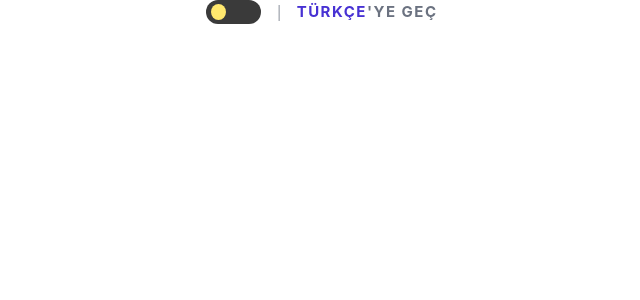
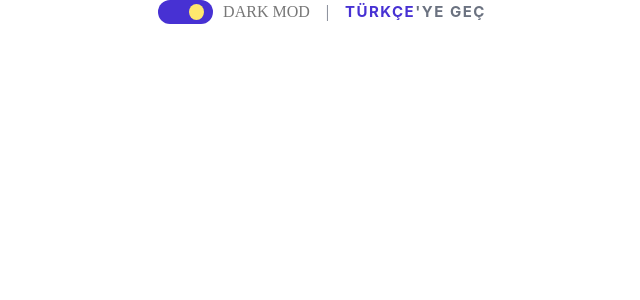
Before and after one commit to deniz244/web-sayfam, a React (Create React App) app: page / in a window 1280 px wide. Shown: the top 300 px of the page, without its empty margins (313-953 px from the left). Built offline with nearby package versions, Linux system fonts and the light colour scheme.

Commit message:
darkmode.js yapıldı

```diff
--- a/src/comps/NavBarComps/DarkMode.js
+++ b/src/comps/NavBarComps/DarkMode.js
@@ -1,23 +1,41 @@
 import "./css/DarkMode.css";
 
+import { useContext, useEffect, useState } from "react";
+import { DarkModeContext } from "../../contexts/DarkModeContext";
+import { LanguageContext } from "../../contexts/LanguageContext";
+
 export default function DarkMode() {
+  const { theme, setTheme } = useContext(DarkModeContext);
+  const { language } = useContext(LanguageContext);
+
+  const [darkMode, setDarkMode] = useState();
+  const [lightMode, setLightMode] = useState();
+
+  useEffect(() => {
+    if (language === "tr-TR") {
+      setDarkMode("KARANLIK MOD");
+      setLightMode("AYDINLIK MOD");
+    } else if (language === "en-US") {
+      setDarkMode("DARK MOD");
+      setLightMode("LIGHT MOD");
+    }
+  }, [language]);
+
   return (
     <div className="mode">
       <label htmlFor="theme-toggle" className="switch">
-        <input id="theme-toggle" type="checkbox" />
+        <input
+          id="theme-toggle"
+          type="checkbox"
+          onChange={() => setTheme(!theme)}
+          checked={theme}
+        />
         <span className="slider round"></span>
+        <span className={theme === false ? "slider2 round2" : ""}></span>
       </label>
+      <p style={{ color: theme === true ? "#777777" : "#D9D9D9" }}>
+        {theme === false ? lightMode : darkMode}
+      </p>
     </div>
   );
 }
-
-/* onChange={() => setTheme(!theme)}
-          checked={theme}
-
-          <span className={theme === false ? "slider2 round2" : ""}></span>
-
-          <p style={{ color: theme === true ? "#777777" : "#D9D9D9" }}>
-        {theme === false ? lightMode : darkMode}
-      </p>
-
-          */
```
